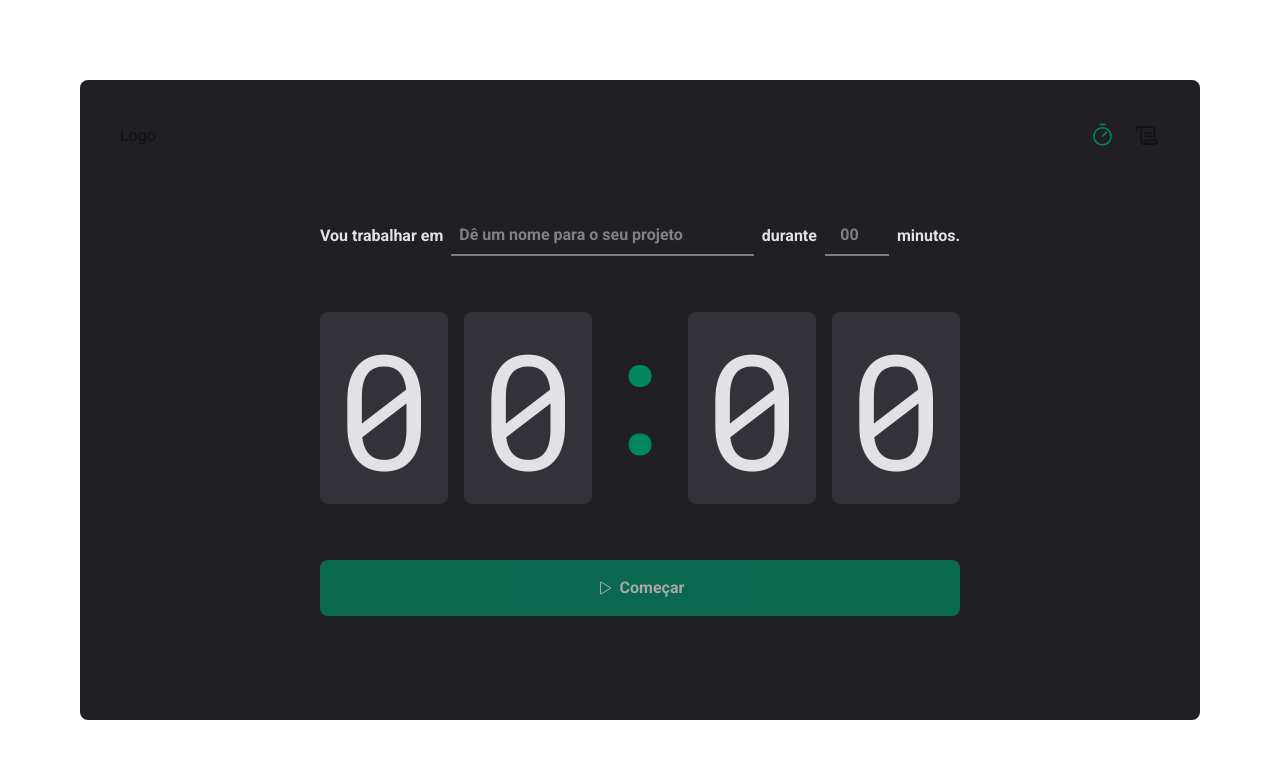
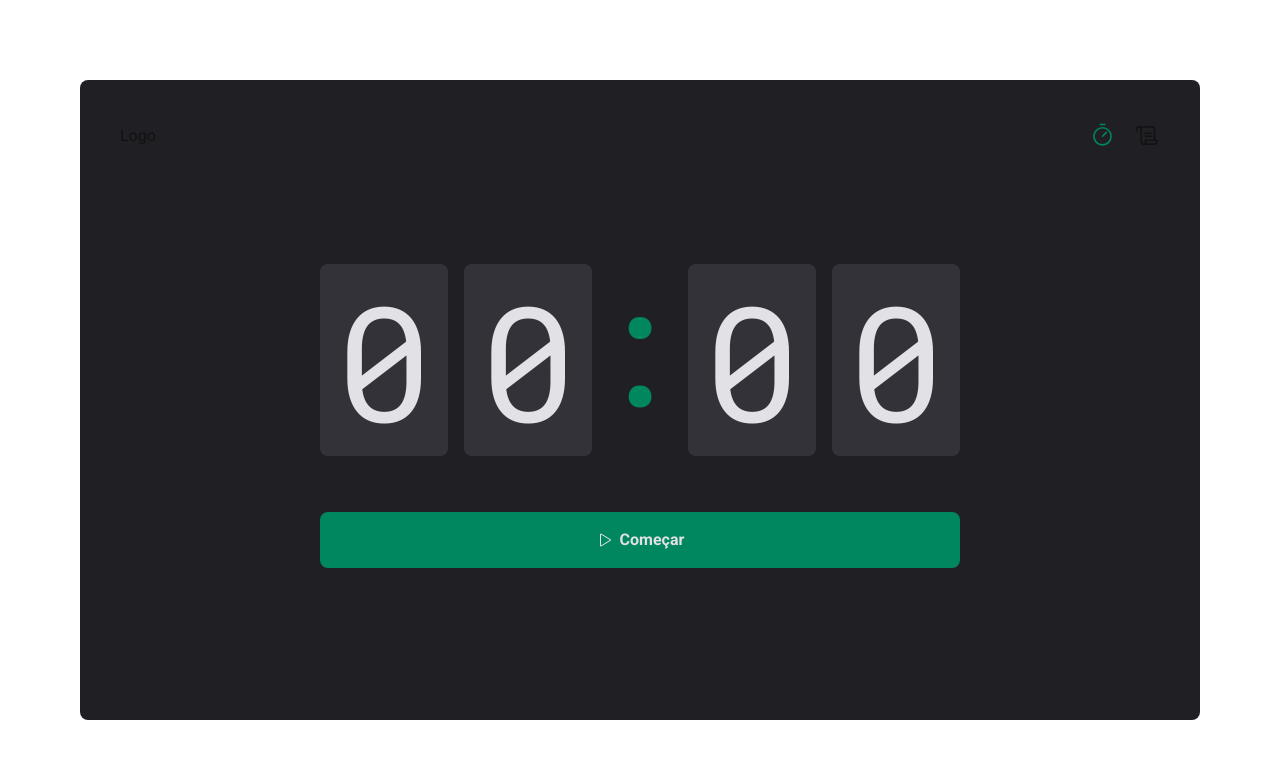
Before and after one commit to rennegomes/IgniteTimerTailwindcss, a Next.js app: page / in a window 1280 px wide. Shown: the top 758 px of the page. Built offline with nearby package versions, Linux system fonts and the light colour scheme.

Commit message:
:broom: cleanup: Refatorando para destribuir em componentes

```diff
--- /dev/null
+++ b/src/app/home/components/contador/contador.tsx
@@ -0,0 +1,61 @@
+import { differenceInSeconds } from "date-fns";
+import { useContext, useEffect, useState } from "react"
+import { CicloContext } from "../../page";
+
+export default function Contador(){
+
+    const { cicloAtivo, idCicloAtivo, marcaFimCiclo } = useContext(CicloContext);
+
+    const [quantidadeSegundosPassados, setQuantidadeSegundosPassados] = useState(0)
+
+    const totalSegundos = cicloAtivo ? cicloAtivo.minuto * 60 : 0
+
+    useEffect(() => {
+        let intervalo: number;
+
+        if (cicloAtivo){
+            intervalo = setInterval(() => {
+                const diferencaSegundos: number = differenceInSeconds(new Date(), cicloAtivo.dataInicio)
+
+                if(diferencaSegundos >= totalSegundos){
+
+                    marcaFimCiclo()
+
+                    setQuantidadeSegundosPassados(totalSegundos)
+                    clearInterval(intervalo)
+                } else {
+                    setQuantidadeSegundosPassados(diferencaSegundos)
+                }
+            }, 1000)
+        }
+        return () => {
+            clearInterval(intervalo)
+        }
+    }, [cicloAtivo, totalSegundos, marcaFimCiclo])
+
+        const segundosAtual = cicloAtivo ?  totalSegundos - quantidadeSegundosPassados : 0
+
+        const quantidadeMinutos = Math.floor(segundosAtual / 60)
+        const quantidadeSegundos = segundosAtual % 60
+
+        const minutosPreenchido = String(quantidadeMinutos).padStart(2, '0')
+        const segundosPreenchido = String(quantidadeSegundos).padStart(2, '0')
+
+        useEffect(() => {
+            if (cicloAtivo){
+                document.title = `${minutosPreenchido}:${segundosPreenchido}`
+            }
+        },[cicloAtivo, minutosPreenchido, segundosPreenchido])
+
+    return(
+        <div className="flex items-center gap-4 text-[10rem] leading-32 font-mono">
+            <span className="bg-gray-divider px-4 py-8 rounded-lg">{minutosPreenchido[0]}</span>
+            <span className="bg-gray-divider px-4 py-8 rounded-lg">{minutosPreenchido[1]}</span>
+            <div className="flex justify-center text-green mb-8 pr-3 w-16 overflow-hidden">
+                <span>:</span>
+            </div>
+            <span className="bg-gray-divider px-4 py-8 rounded-lg">{segundosPreenchido[0]}</span>
+            <span className="bg-gray-divider px-4 py-8 rounded-lg">{segundosPreenchido[1]}</span>
+        </div>
+    )
+}
--- /dev/null
+++ b/src/app/home/components/novoCicloForm/novoCicloForm.tsx
@@ -0,0 +1,48 @@
+import { useForm } from "react-hook-form"
+
+export default function NovoCicloForm (){
+    const { register, handleSubmit, watch, reset } = useForm<FormaDadoNovoCiclo>()
+
+    return(
+            <div className="flex flex-wrap w-full items-center justify-center gap-2 font-bold">
+                <label htmlFor="" id="nomeProjetoForm">Vou trabalhar em</label>
+                <input
+                    type="text"
+                    id="nomeProjetoForm"
+                    list="sujestaoNomeProjetoForm"
+                    placeholder="Dê um nome para o seu projeto"
+                    disabled={!!cicloAtivo}
+                    required
+                    {...register('nomeProjetoForm')}
+                    className="flex-1 h-10 border-b-2 border-gray-placeholder px-2 transition-colors duration-200
+                    focus:border-green focus:outline-none"
+                    />
+
+                <datalist
+                    id="sujestaoNomeProjetoForm"
+                    >
+                    <option value="Oi" />
+                    <option value="Tudo" />
+                    <option value="Bem" />
+                    <option value="?" />
+                </datalist>
+
+                <label htmlFor="" id="minutosForm">durante</label>
+                <input
+                    type="number"
+                    id="minutosForm"
+                    placeholder="00"
+                    step={5}
+                    min={5}
+                    max={60}
+                    disabled={!!cicloAtivo}
+                    required
+                    {...register('minutosForm', { valueAsNumber: true })}
+                    className="text-center h-10 border-b-2 border-gray-placeholder px-2 w-16 transition-colors duration-200
+                    focus:border-green focus:outline-none"
+                    />
+
+                <span>minutos.</span>
+            </div>
+    )
+}
--- a/src/app/home/page.tsx
+++ b/src/app/home/page.tsx
@@ -2,14 +2,9 @@
 
 import { HandPalm } from "@phosphor-icons/react";
 import { Play } from "@phosphor-icons/react/dist/ssr";
-import { differenceInSeconds } from "date-fns";
-import { useEffect, useState } from "react";
-import { useForm } from "react-hook-form";
-
-interface FormaDadoNovoCiclo {
-    nomeProjetoForm: string;
-    minutosForm: number
-}
+import { createContext, useEffect, useState } from "react";
+import NovoCicloForm from "./components/novoCicloForm/novoCicloForm";
+import Contador from "./components/contador/contador";
 
 interface Ciclo {
     id: string;
@@ -19,151 +14,77 @@ interface Ciclo {
     dataInterrompida?: Date
     dataFinalizada?: Date
 }
+
+interface CicloContextProps {
+    cicloAtivo: Ciclo | undefined;
+    idCicloAtivo: string | null;
+    marcaFimCiclo: () => void;
+}
+
+interface FormaDadoNovoCiclo {
+    nomeProjetoForm: string;
+    minutosForm: number
+}
+
+export const CicloContext = createContext({} as CicloContextProps)
+
 export default function Home() {
 
     const [ciclos, setCiclos] = useState<Ciclo[]>([]);
     const [idCicloAtivo, setIdCicloAtivo] = useState<string | null>(null);
-    const [quantidadeSegundosPassados, setQuantidadeSegundosPassados] = useState(0)
-
-    const { register, handleSubmit, watch, reset } = useForm<FormaDadoNovoCiclo>()
-    function criaNovoCiclo(data: FormaDadoNovoCiclo){
-
-        const id = String(new Date().getTime())
-
-        const novoCiclo: Ciclo ={
-            id,
-            tarefa: data.nomeProjetoForm,
-            minuto: data.minutosForm,
-            dataInicio: new Date()
-        }
-
-        setCiclos((state) => [...state, novoCiclo])
-        setIdCicloAtivo(id)
-        setQuantidadeSegundosPassados(0)
-
-        reset();
-    }
 
     const cicloAtivo = ciclos.find((ciclos) => ciclos.id === idCicloAtivo)
 
-    useEffect(() => {
-        let intervalo: number;
-
-        if (cicloAtivo){
-            intervalo = setInterval(() => {
-                const diferencaSegundos: number = differenceInSeconds(new Date(), cicloAtivo.dataInicio)
-
-                if(diferencaSegundos >= totalSegundos){
-                    setCiclos((state) =>
-                        state.map((ciclo) => {
-                        if(ciclo.id === idCicloAtivo){
-                            return { ...ciclo, dataFinalizada: new Date() }
-                        } else {
-                            return ciclo
-                        }
-                    }),
-                )
-                    setQuantidadeSegundosPassados(totalSegundos)
-                    clearInterval(intervalo)
-                } else {
-                    setQuantidadeSegundosPassados(diferencaSegundos)
-                }
-            }, 1000)
-        }
-        return () => {
-            clearInterval(intervalo)
-        }
-    }, [cicloAtivo])
-
-    function paraContador(){
+    function marcaFimCiclo(){
         setCiclos((state) =>
             state.map((ciclo) => {
-                if (ciclo.id === idCicloAtivo){
-                    return { ...ciclo, dataInterrompida: new Date() }
+                if(ciclo.id === idCicloAtivo){
+                    return { ...ciclo, dataFinalizada: new Date() }
                 } else {
                     return ciclo
                 }
             }),
         )
+    }
+
+    // function criaNovoCiclo(data: FormaDadoNovoCiclo){
+
+    //     const id = String(new Date().getTime())
+
+    //     const novoCiclo: Ciclo ={
+    //         id,
+    //         tarefa: data.nomeProjetoForm,
+    //         minuto: data.minutosForm,
+    //         dataInicio: new Date()
+    //     }
+
+    //     setCiclos((state) => [...state, novoCiclo])
+    //     setIdCicloAtivo(id)
+    //     setQuantidadeSegundosPassados(0)
+
+    //     reset();
+    // }
+
+    function paraContador(){
+
+        marcaFimCiclo()
+
         document.title = 'Timer'
 
         setIdCicloAtivo(null)
     }
 
-    const totalSegundos = cicloAtivo ? cicloAtivo.minuto * 60 : 0
-    const segundosAtual = cicloAtivo?  totalSegundos - quantidadeSegundosPassados : 0
-
-    const quantidadeMinutos = Math.floor(segundosAtual / 60)
-    const quantidadeSegundos = segundosAtual % 60
-
-    const minutosPreenchido = String(quantidadeMinutos).padStart(2, '0')
-    const segundosPreenchido = String(quantidadeSegundos).padStart(2, '0')
-
-    useEffect(() => {
-        if (cicloAtivo){
-            document.title = `${minutosPreenchido}:${segundosPreenchido}`
-        }
-    },[cicloAtivo, minutosPreenchido, segundosPreenchido])
-
-    const nomeProjetoForm = watch('nomeProjetoForm');
-    const minutosForm = watch('minutosForm');
-    const botaoDesabilitado = !nomeProjetoForm || !minutosForm;
+    // const nomeProjetoForm = watch('nomeProjetoForm');
+    // const minutosForm = watch('minutosForm');
+    // const botaoDesabilitado = !nomeProjetoForm || !minutosForm;
 
     return (
      <div className="flex-1 flex justify-center items-center">
-        <form onSubmit={handleSubmit(criaNovoCiclo)} className="flex flex-col gap-14 items-center text-gray-title">
-
-            <div className="flex flex-wrap w-full items-center justify-center gap-2 font-bold">
-                <label htmlFor="" id="nomeProjetoForm">Vou trabalhar em</label>
-                <input
-                    type="text"
-                    id="nomeProjetoForm"
-                    list="sujestaoNomeProjetoForm"
-                    placeholder="Dê um nome para o seu projeto"
-                    disabled={!!cicloAtivo}
-                    required
-                    {...register('nomeProjetoForm')}
-                    className="flex-1 h-10 border-b-2 border-gray-placeholder px-2 transition-colors duration-200
-                    focus:border-green focus:outline-none"
-                    />
-
-                <datalist
-                    id="sujestaoNomeProjetoForm"
-                    >
-                    <option value="Oi" />
-                    <option value="Tudo" />
-                    <option value="Bem" />
-                    <option value="?" />
-                </datalist>
-
-                <label htmlFor="" id="minutosForm">durante</label>
-                <input
-                    type="number"
-                    id="minutosForm"
-                    placeholder="00"
-                    step={5}
-                    min={5}
-                    max={60}
-                    disabled={!!cicloAtivo}
-                    required
-                    {...register('minutosForm', { valueAsNumber: true })}
-                    className="text-center h-10 border-b-2 border-gray-placeholder px-2 w-16 transition-colors duration-200
-                    focus:border-green focus:outline-none"
-                    />
-
-                <span>minutos.</span>
-            </div>
-
-            <div className="flex items-center gap-4 text-[10rem] leading-32 font-mono">
-                <span className="bg-gray-divider px-4 py-8 rounded-lg">{minutosPreenchido[0]}</span>
-                <span className="bg-gray-divider px-4 py-8 rounded-lg">{minutosPreenchido[1]}</span>
-                <div className="flex justify-center text-green mb-8 pr-3 w-16 overflow-hidden">
-                    <span>:</span>
-                </div>
-                <span className="bg-gray-divider px-4 py-8 rounded-lg">{segundosPreenchido[0]}</span>
-                <span className="bg-gray-divider px-4 py-8 rounded-lg">{segundosPreenchido[1]}</span>
-            </div>
-
+         <form /* onSubmit={handleSubmit(criaNovoCiclo)} */ className="flex flex-col gap-14 items-center text-gray-title">
+            <CicloContext.Provider value={{ cicloAtivo, idCicloAtivo, marcaFimCiclo }}>
+                {/* <NovoCicloForm /> */}
+                <Contador />
+            </CicloContext.Provider>
             {cicloAtivo?
                 <button
                     type="button"
@@ -177,7 +98,7 @@ export default function Home() {
             :
                 <button
                     type="submit"
-                    disabled={botaoDesabilitado}
+                    /* disabled={botaoDesabilitado} */
                     className="flex items-center justify-center gap-2 w-full p-4 rounded-lg font-bold cursor-pointer
                         bg-green transition-colors duration-200 hover:bg-green-dark disabled:opacity-70
                         disabled:cursor-not-allowed disabled:hover:bg-green"
```
